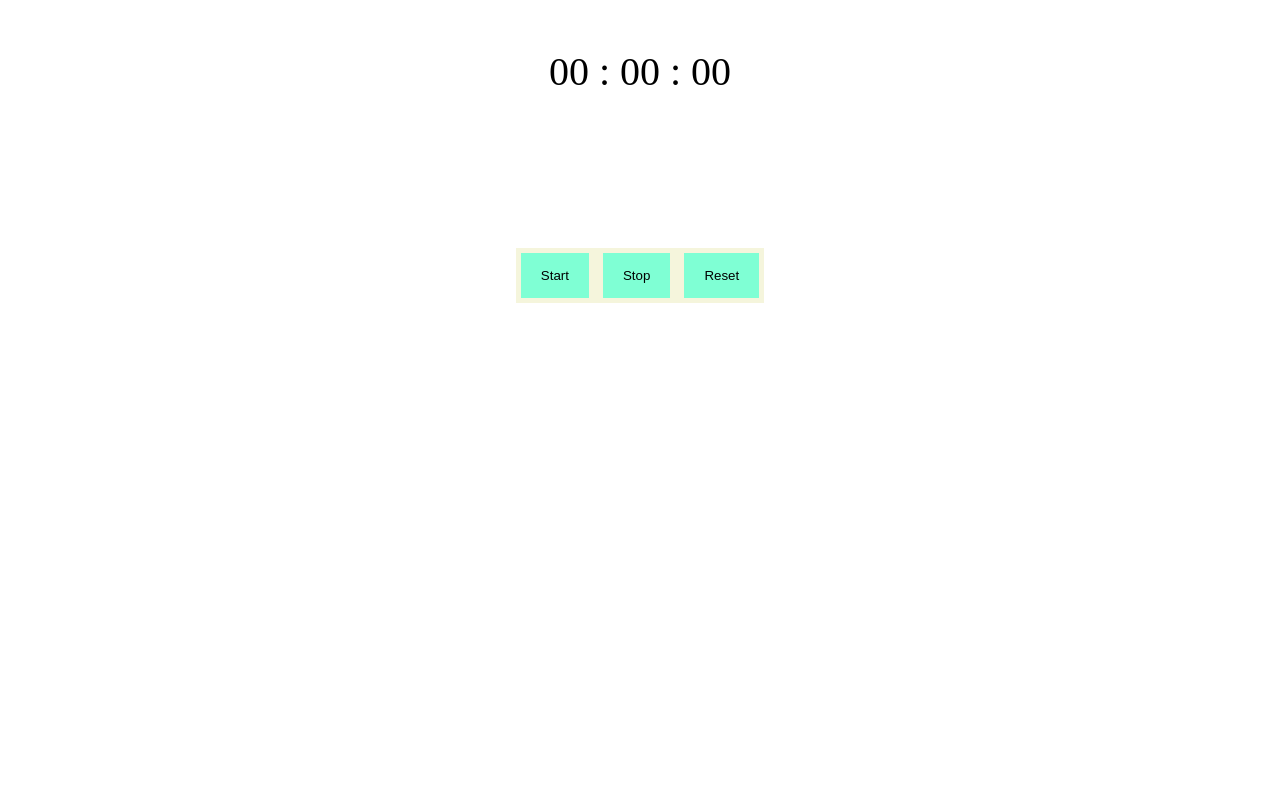
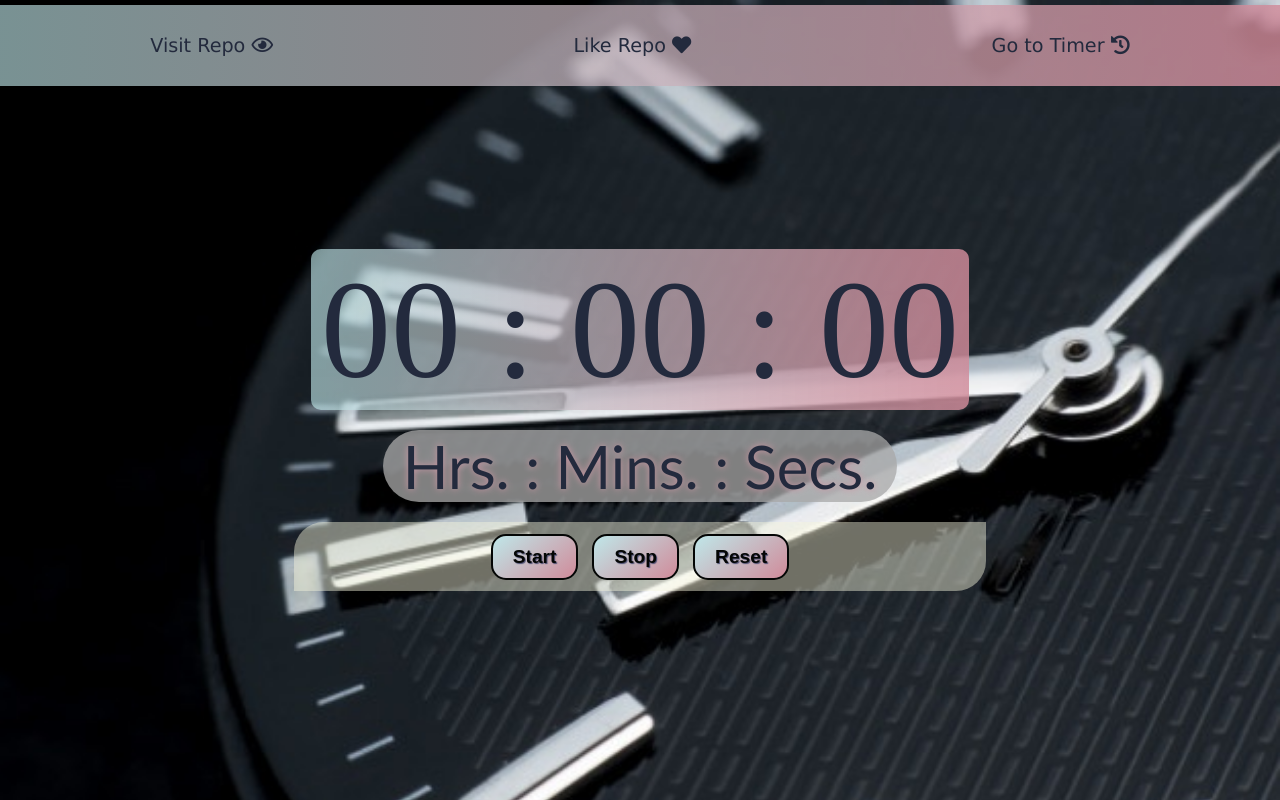
Before and after one commit to somia-ansari/stopwatch, a plain HTML site: page index.html in a window 1280 px wide. Drawn offline with Linux system fonts and the light colour scheme.

Commit message:
Add files via upload

```diff
--- a/index.html
+++ b/index.html
@@ -5,17 +5,42 @@
     <meta charset="UTF-8">
     <meta name="viewport" content="width=device-width, initial-scale=1.0">
     <meta http-equiv="X-UA-Compatible" content="ie=edge">
+    <link rel="stylesheet" href="https://use.fontawesome.com/releases/v5.8.2/css/all.css" integrity="sha384-oS3vJWv+0UjzBfQzYUhtDYW+Pj2yciDJxpsK1OYPAYjqT085Qq/1cq5FLXAZQ7Ay" crossorigin="anonymous">
+
+
     <link rel="stylesheet" href="style.css">
     <title>Document</title>
 </head>
 
 <body>
+    <nav>
+        <ul>
+            <a href="https://github.com/somia-ansari/stopwatch" target="_blank">
+                <li>Visit Repo
+                    <i class="far fa-eye"></i>
+                </li>
+            </a>
+            <a href="https://github.com/somia-ansari/stopwatch" target="_blank">
+                <li>Like Repo
+                    <i class="fas fa-heart"></i>
+                </li>
+            </a>
+            <a href="https://somia-ansari.github.io/timer/" target="_blank">
+                <li>Go to Timer
+                    <i class="fas fa-history"></i>
+                </li>
+            </a>
+        </ul>
+    </nav>
     <div id="time">
         <p>00 : 00 : 00</p>
+        <span>Hrs. : Mins. : Secs.</span>
+        <img src="images/timerun.gif" alt="timerun">
+
     </div>
 
     <div id="controls">
-        <button onclick="start()">Start</button>
+        <button onclick="start()" click()>Start</button>
         <button onclick="stop()">Stop</button>
         <button onclick="reset()">Reset</button>
 
--- a/script.js
+++ b/script.js
@@ -1,3 +1,6 @@
+const timeRunImg = document.querySelector('img');
+timeRunImg.style.display = "none";
+
 let hours = 0;
 let minutes = 0;
 let seconds = 0;
@@ -16,7 +19,7 @@ function updateTime() {
     } else {
         seconds++;
     }
-    document.querySelector('#time p').innerHTML = `0${hours} : 0${minutes}: 0${seconds}`;
+    document.querySelector('#time p').innerHTML = `${hours} : ${minutes}: ${seconds}`;
 
 }
 
@@ -25,19 +28,22 @@ function start() {
         timer = setInterval(updateTime, 1000)
         isRunning = true;
     }
+    timeRunImg.style.display = "block";
 
 }
 
 function stop() {
     clearInterval(timer);
     isRunning = false;
+    timeRunImg.style.display = "none";
+
 }
 
 function reset() {
     hours = 0;
     minutes = 0;
     seconds = 0;
-    document.querySelector('#time p').innerHTML = `0${hours} : 0${minutes}: 0${seconds}`;
+    document.querySelector('#time p').innerHTML = `${hours} : ${minutes}: ${seconds}`;
 
     stop();
 
--- a/style.css
+++ b/style.css
@@ -2,23 +2,132 @@ body {
     display: flex;
     flex-direction: column;
     align-items: center;
+    background-image: url(images/bg.jpg);
+    min-height: 100vh;
+    background-size: cover;
+    flex-wrap: wrap;
+    background-attachment: fixed;
+    margin: 0;
 }
 
 #controls {
-    display: block;
-    background-color: beige;
+    background-color: #f5f5dc75;
+    width: max-content;
+    padding: 0.5% 15%;
+    border-radius: 30px 0px;
 }
 
 #controls button {
-    display: inline-block;
-    background-color: aquamarine;
-    border: 2px;
-    border-color: gray;
-    padding: 15px 20px;
+    border: 2px solid #040605;
+    border-radius: 15px;
+    background-image: linear-gradient(500deg, #bfe7e9, #d08b9a);
+    color: #040605;
+    font-weight: 700;
+    text-shadow: 1px 1px 1px #4a4d70;
+    cursor: pointer;
+    padding: 10px 20px;
     margin: 5px;
 }
 
+span {
+    font-size: 20px;
+    padding: 0;
+    color: #8cb9c6;
+    margin: 0;
+    font-family: 'Trebuchet MS', 'Lucida Sans Unicode', 'Lucida Grande', 'Lucida Sans', Arial, sans-serif;
+}
+
+p {
+    color: #232a3d;
+    background-image: linear-gradient(to right, #bfe7e9a1, #d08b9ad4);
+    padding: 0 10px;
+    border-radius: 10px;
+    margin: 0;
+}
+
 #time {
-    height: 30vh;
+    margin: 40px 0px 20px 0px;
     font-size: 40px;
+    display: flex;
+    flex-direction: column;
+    justify-content: space-around;
+    align-items: center;
 }
+
+nav {
+    background-image: linear-gradient(to right, #bfe7e9a1, #d08b9ad4);
+    margin: 0;
+    padding: 0;
+    width: 100%;
+}
+
+nav ul {
+    list-style: none;
+    display: flex;
+    justify-content: space-around;
+    margin: 0;
+    padding: 0;
+}
+
+nav ul li {
+    padding: 1em;
+    font-size: 1em;
+    border-radius: 10px;
+    color: #232a3d;
+    margin: 0;
+    font-family: 'Lucida Sans', 'Lucida Sans Regular', 'Lucida Grande', 'Lucida Sans Unicode', Geneva, Verdana, sans-serif;
+}
+
+a {
+    text-decoration: none;
+}
+
+nav ul li:hover {
+    background-color: #8cb9c6c7;
+    color: rgb(93, 54, 109);
+    text-shadow: 0 0 2px rgb(203, 203, 235);
+}
+
+nav ul li:hover i {
+    color: rgb(99, 39, 49);
+}
+
+img {
+    margin-top: 10px;
+    height: 81px;
+    border-radius: 40px;
+    width: 83px;
+}
+
+@media only screen and (min-width: 600px) {
+    body {
+        background-image: url(images/dec.jpg);
+        align-items: center;
+        justify-content: center;
+    }
+    p {
+        font-size: 3.5em;
+    }
+    span {
+        font-size: 1.5em;
+        color: #232a3d;
+        text-shadow: 0px 0px 7px #ce97a5;
+        background-color: #a9a9a9c2;
+        border-radius: 45px;
+        padding: 0 20px;
+        margin-top: 20px;
+    }
+    button {
+        font-size: 1.2em;
+    }
+    nav {
+        position: absolute;
+        top: 5px;
+    }
+    nav ul li {
+        padding: 1.5em;
+        font-size: 1.2em;
+        border-radius: 10px;
+        color: #232a3d;
+    }
+}
```
Also changed, not shown: images/blue.jpg (added), images/dec.jpg (added), images/light.bg.png, images/light.bg.prpl.png (added), images/timerun.gif (added).
